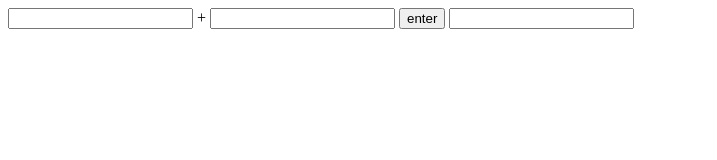
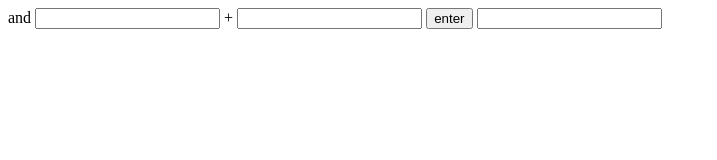
Before and after one commit to obeay/obeay.github.io, a plain HTML site: page index.html in a window 1280 px wide. Shown: the whole page, without its empty margins (0-717 px from the left). Drawn offline with Linux system fonts and the light colour scheme.

Commit message:
Update index.html

```diff
--- a/index.html
+++ b/index.html
@@ -1,6 +1,6 @@
 <html>
 <body>
-<form onSubmit="return false;">
+<form onSubmit="return false;"> and
 <input type="text" name="input1"> +
 <input tye="text" name="input2">
 <input type="button" value="enter"
```
